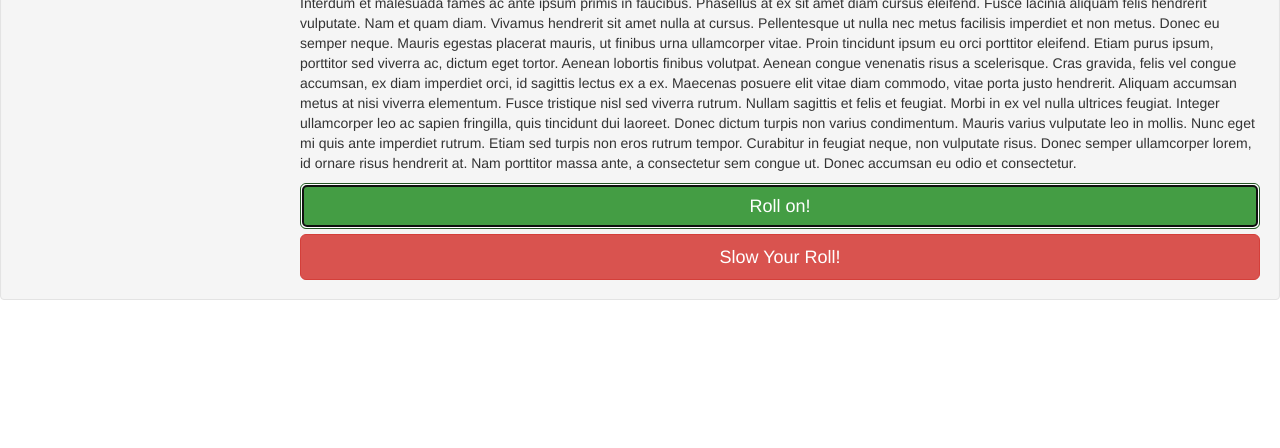
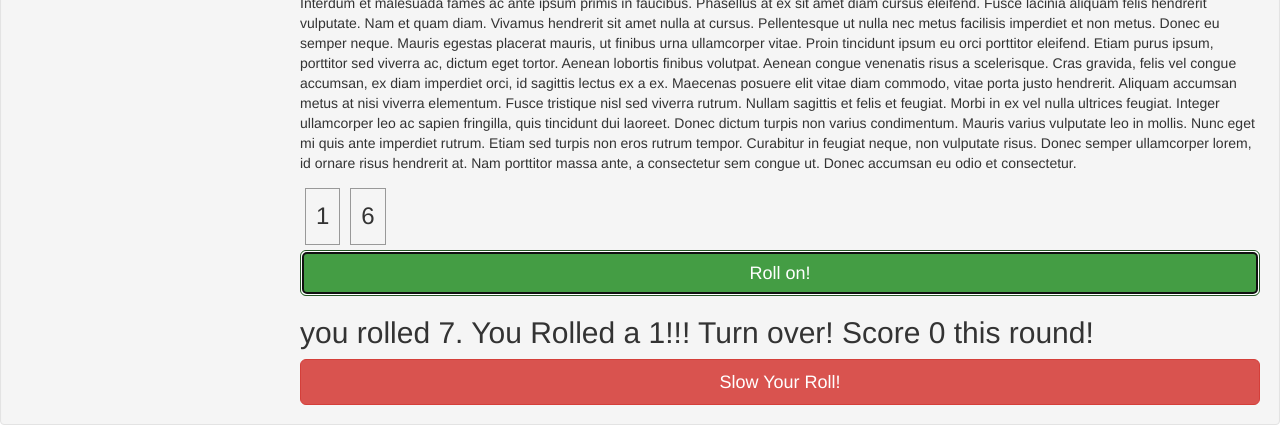
Before and after one commit to 7tacocat7/pig-dice, a plain HTML site: page index.html in a window 1280 px wide. Both pictures are taken after a click on the button "Roll on!". Shown: the part 352-800 px from the top of the page. Drawn offline with Linux system fonts and the light colour scheme.

Commit message:
add dice roll functionality into index.html

```diff
--- a/css/styles.css
+++ b/css/styles.css
@@ -12,3 +12,6 @@
   margin: 0;
   -webkit-text-stroke: 2px red;
 }
+#dice {
+  font-size: 6rem;
+}
--- a/index.html
+++ b/index.html
@@ -1,6 +1,37 @@
 <!DOCTYPE html>
 <html>
   <head>
+    <style type="text/css">
+    div.dice{
+      float: left;
+      witdth: 32px;
+      background:#F5F5F5;
+      border: #999 1px solid;
+      padding: 10px;
+      font-size: 24px;
+      text-align: center;
+      margin: 5px;
+    }
+    </style>
+    <script>
+    function rollDice(){
+      var die1 = document.getElementById("die1");
+      var die2 = document.getElementById("die2");
+      var status = document.getElementById("status");
+      var d1 = Math.floor(Math.random() * 6) + 1;
+      var d2 = Math.floor(Math.random() * 6) + 1;
+      var diceTotal = d1 + d2;
+      die1.innerHTML = d1;
+      die2.innerHTML = d2;
+      status.innerHTML = "you rolled " +diceTotal+". ";
+      if((d1 || d2) === 1){
+        status.innerHTML += "You Rolled a 1!!! Turn over! Score 0 this round!";
+
+      }
+
+
+    }
+    </script>
     <script scr= "js/jquery-3.2.1.js"></script>
     <script scr= "js/scripts.js"></script>
     <link href = "css/bootstrap.css" rel = "stylesheet" type="text/css">
@@ -37,8 +68,15 @@ Maecenas posuere elit vitae diam commodo, vitae porta justo hendrerit. Aliquam a
 Mauris varius vulputate leo in mollis. Nunc eget mi quis ante imperdiet rutrum. Etiam sed turpis non eros rutrum tempor. Curabitur in feugiat neque, non vulputate risus. Donec semper ullamcorper lorem, id ornare risus hendrerit at. Nam porttitor massa ante, a consectetur sem congue ut. Donec accumsan eu odio et consectetur.</p>
               </div>
               <div id="footer">
-                <button type="button" class="btn btn-success btn-lg btn-block">Roll on!</button>
+                <div id="die1" class="dice">0
+                </div>
+                <div id="die2" class="dice">0
+                </div>
+                <button onclick = "rollDice()" type="button" class="btn btn-success btn-lg btn-block">Roll on!</button>
+                <h2 id="status" style="clear:left;"></h2>
                 <button type="button" class="btn btn-danger btn-lg btn-block">Slow Your Roll!</button>
+
+
               </div>
             </td>
           </tr>
```
Also changed, not shown: js/scripts.js (+13 -0 lines).
